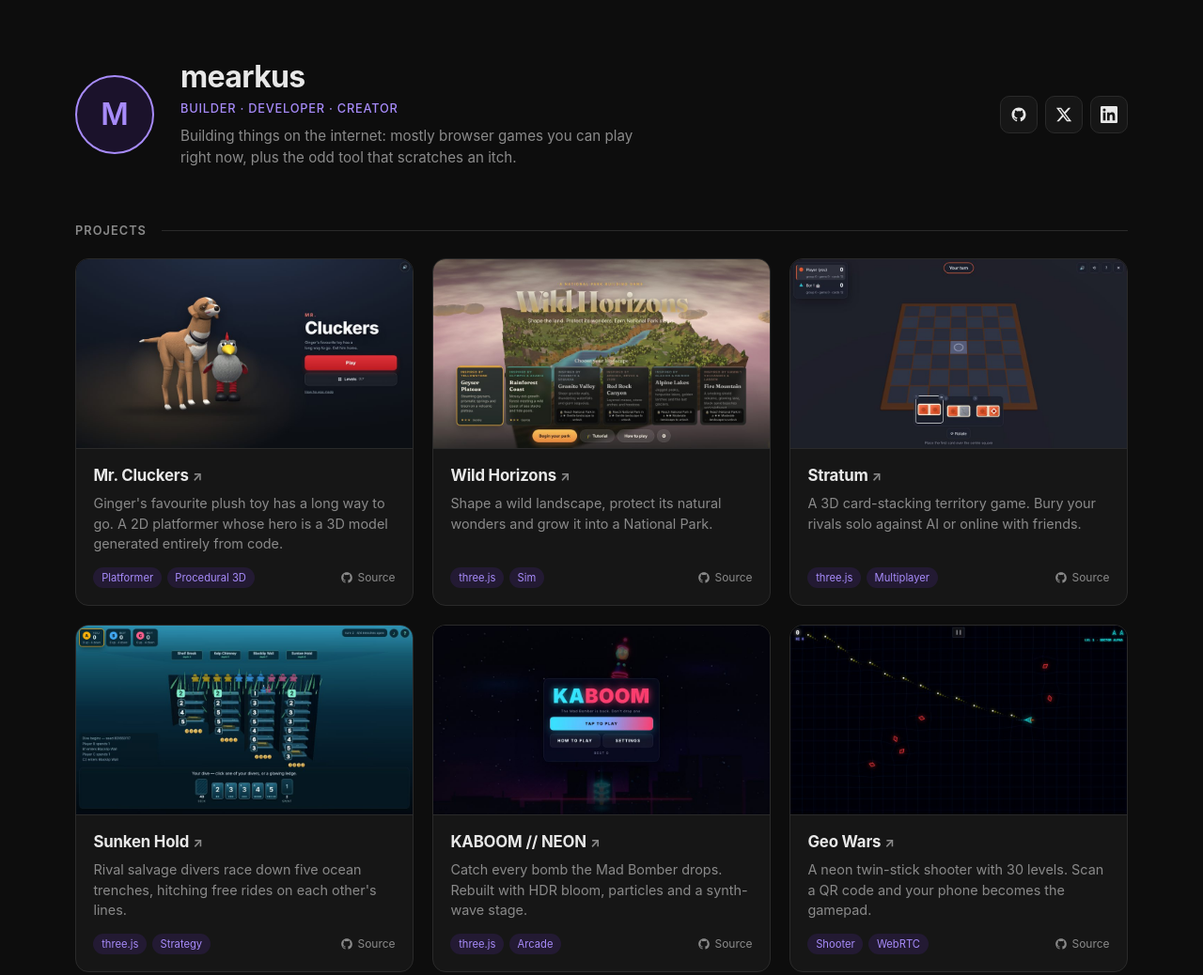
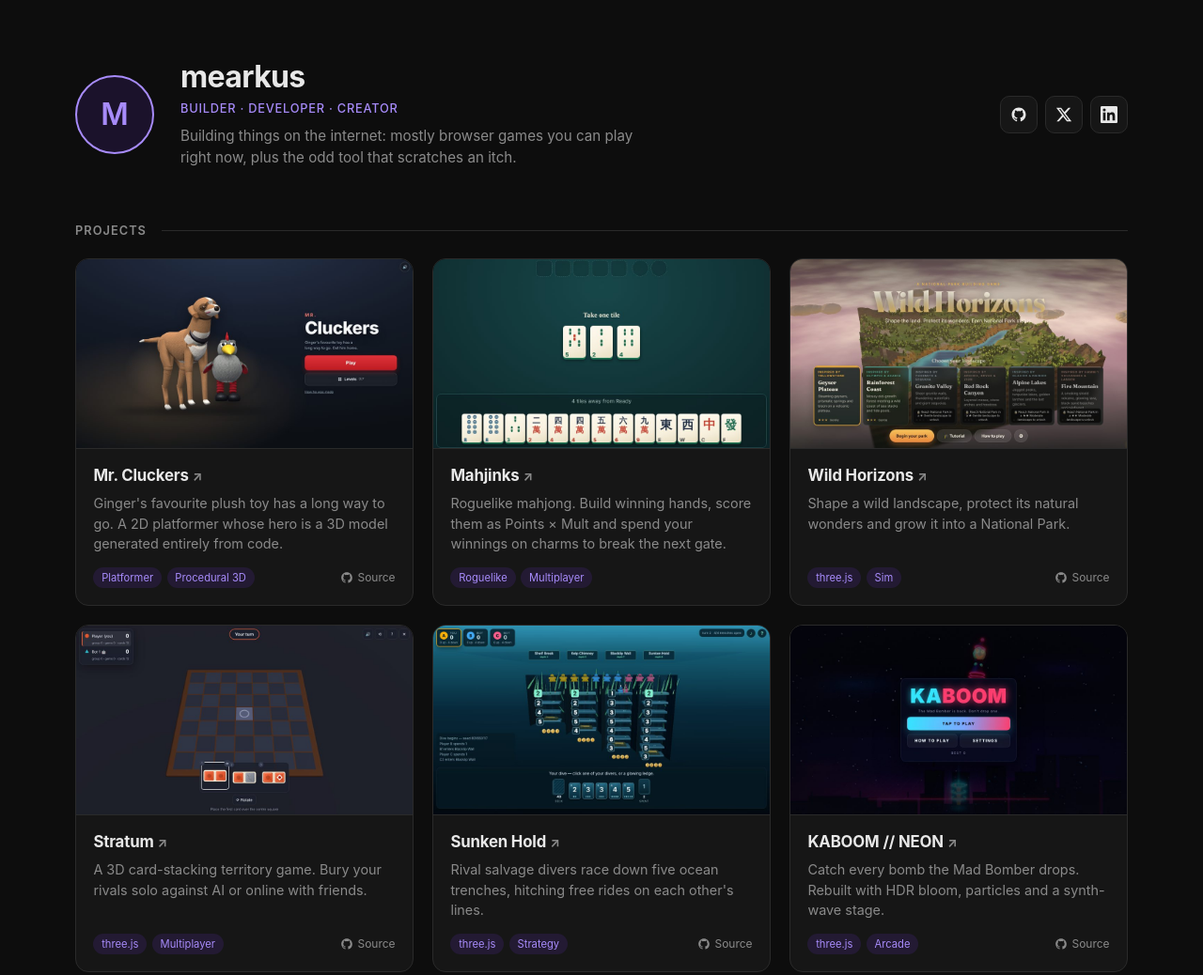
Before and after one commit to mearkus/mearkus.github.io, a plain HTML site: page index.html in a window 1280 px wide. Shown: the top 1038 px of the page at 94% size. Drawn offline with Linux system fonts and the light colour scheme.

Commit message:
Add Mahjinks to projects
Co-Authored-By: Claude Opus 5.5 <noreply@anthropic.com>
Claude-Session: https://claude.ai/code/session_01TnRppZfZ4LTouhtN2QHnqU

```diff
--- a/index.html
+++ b/index.html
@@ -362,6 +362,16 @@
           </div>
         </li>
         <li class="project">
+          <div class="hero"><img src="assets/projects/mahjinks.jpg" alt="" width="960" height="540" loading="eager" /></div>
+          <div class="body">
+            <h3 class="project-name"><a href="https://mahjinks.com" target="_blank" rel="noopener">Mahjinks<span class="arrow" aria-hidden="true">↗</span></a></h3>
+            <p class="blurb">Roguelike mahjong. Build winning hands, score them as Points × Mult and spend your winnings on charms to break the next gate.</p>
+            <div class="meta">
+              <ul class="tags"><li>Roguelike</li><li>Multiplayer</li></ul>
+            </div>
+          </div>
+        </li>
+        <li class="project">
           <div class="hero"><img src="assets/projects/park.jpg" alt="" width="960" height="540" loading="eager" /></div>
           <div class="body">
             <h3 class="project-name"><a href="https://mearkus.com/park/" target="_blank" rel="noopener">Wild Horizons<span class="arrow" aria-hidden="true">↗</span></a></h3>
@@ -373,7 +383,7 @@
           </div>
         </li>
         <li class="project">
-          <div class="hero"><img src="assets/projects/stratum.jpg" alt="" width="960" height="540" loading="eager" /></div>
+          <div class="hero"><img src="assets/projects/stratum.jpg" alt="" width="960" height="540" loading="lazy" /></div>
           <div class="body">
             <h3 class="project-name"><a href="https://mearkus.com/atcat/" target="_blank" rel="noopener">Stratum<span class="arrow" aria-hidden="true">↗</span></a></h3>
             <p class="blurb">A 3D card-stacking territory game. Bury your rivals solo against AI or online with friends.</p>
```
Also changed, not shown: assets/projects/mahjinks.jpg (added).
